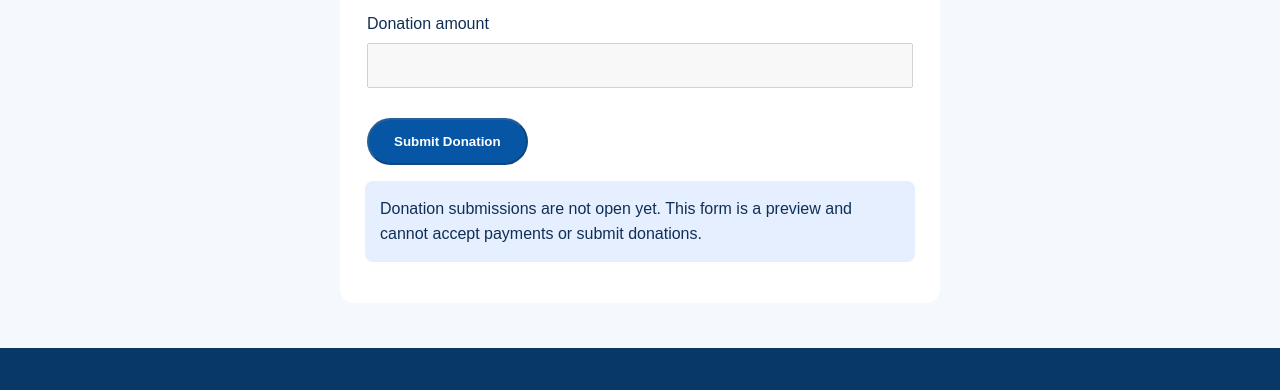
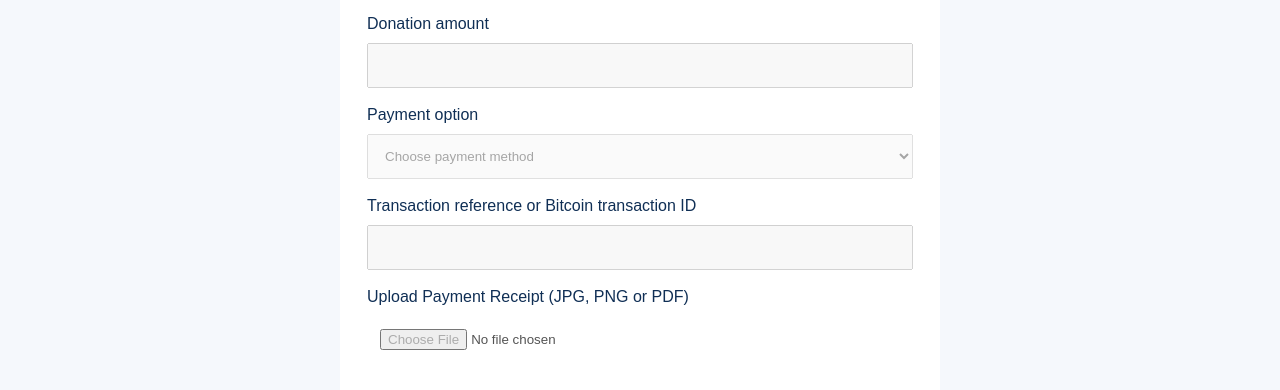
Before and after one commit to cmilano656-rgb/hope-and-care-foundation, a plain HTML site: page index.html in a window 1280 px wide. Shown: the part 2623-3013 px from the top of the page. Drawn offline with Linux system fonts and the light colour scheme.

Commit message:
Update index.html

```diff
--- a/index.html
+++ b/index.html
@@ -433,7 +433,20 @@ footer a { color: white; }
 
         <label>Donation amount</label>
         <input type="number" style="width:100%;padding:13px;margin:10px 0 18px;">
+<label>Payment option</label>
+<select name="payment_method" style="width:100%;padding:13px;margin:10px 0 18px;">
+  <option value="">Choose payment method</option>
+  <option value="bank_transfer">Bank Transfer</option>
+  <option value="bitcoin">Bitcoin (BTC)</option>
+</select>
 
+<label>Transaction reference or Bitcoin transaction ID</label>
+<input name="transaction_reference"
+  style="width:100%;padding:13px;margin:10px 0 18px;">
+
+<label>Upload Payment Receipt (JPG, PNG or PDF)</label>
+<input type="file" name="receipt" accept=".jpg,.jpeg,.png,.pdf"
+  style="width:100%;padding:13px;margin:10px 0 18px;">
         <button class="button" type="button">Submit Donation</button>
       </fieldset>
     </form>
```
